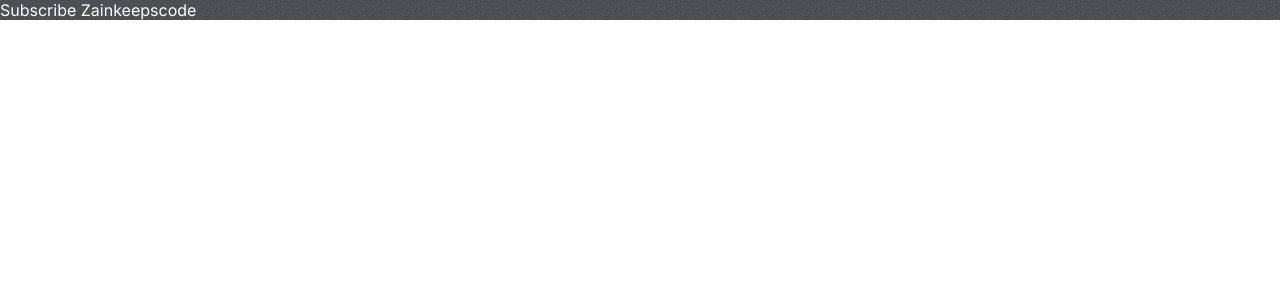
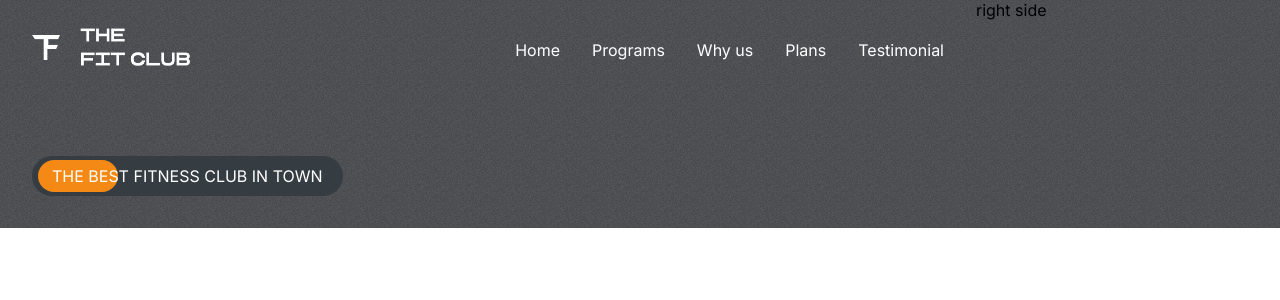
Before and after one commit to anhlangtu852004/react-project-gym-ZAINKEEPSCODE, a React (Create React App) app: page / in a window 1280 px wide. Shown: the top 300 px of the page. Built offline with nearby package versions, Linux system fonts and the light colour scheme.

Commit message:
toi slogan the best fitness in town

```diff
--- a/src/App.js
+++ b/src/App.js
@@ -1,8 +1,9 @@
-import './App.css';
+import "./App.css";
+import Hero from "./components/Hero/Hero";
 function App() {
   return (
     <div className="App">
-          <span style={{color: 'white'}}>Subscribe Zainkeepscode</span>
+      <Hero />
     </div>
   );
 }
--- /dev/null
+++ b/src/components/Header/Header.css
@@ -0,0 +1,21 @@
+.header {
+  display: flex;
+  justify-content: space-between;
+}
+
+.logo {
+  width: 10rem;
+  height: 3rem;
+}
+
+.header-menu {
+  display: flex;
+  list-style: none;
+  color: white;
+  gap: 2rem;
+}
+
+.header-menu > li:hover {
+  color: var(--orange);
+  cursor: pointer;
+}
--- /dev/null
+++ b/src/components/Header/Header.jsx
@@ -0,0 +1,21 @@
+import React from "react";
+import "./Header.css";
+
+import Logo from "../../assets/logo.png";
+
+const Header = () => {
+  return (
+    <div className="header">
+      <img src={Logo} alt="logo" className="logo" />
+      <ul className="header-menu ">
+        <li>Home</li>
+        <li>Programs</li>
+        <li>Why us</li>
+        <li>Plans</li>
+        <li>Testimonial</li>
+      </ul>
+    </div>
+  );
+};
+
+export default Header;
--- /dev/null
+++ b/src/components/Hero/Hero.css
@@ -0,0 +1,39 @@
+.hero {
+  display: flex;
+  justify-content: space-between;
+}
+
+.left-h {
+  padding: 2rem;
+  padding-top: 1.5rem;
+  flex: 3;
+}
+
+.right-h {
+  flex: 1;
+}
+
+.the-best-ad {
+  margin-top: 80px;
+  background-color: #363d42;
+  width: fit-content;
+  padding: 10px 20px;
+  border-radius: 4rem;
+  text-transform: uppercase;
+  position: relative;
+  color: white;
+  display: flex;
+  align-items: center;
+}
+.the-best-ad > span {
+  z-index: 2;
+}
+.the-best-ad > div {
+  background-color: var(--orange);
+  position: absolute;
+  left: 6px;
+  width: 5rem;
+  height: 80%;
+  border-radius: 5rem;
+  z-index: 1;
+}
--- /dev/null
+++ b/src/components/Hero/Hero.jsx
@@ -0,0 +1,22 @@
+import React from "react";
+
+import Header from "../Header/Header";
+
+import "./Hero.css";
+const Hero = () => {
+  return (
+    <div className="hero">
+      <div className="left-h">
+        <Header />
+
+        <div className="the-best-ad">
+          <div></div>
+          <span>the best fitness club in town</span>
+        </div>
+      </div>
+      <div className="right-h">right side</div>
+    </div>
+  );
+};
+
+export default Hero;
```
Also changed, not shown: 2 other files (tests, documents, lock files or other folders).
